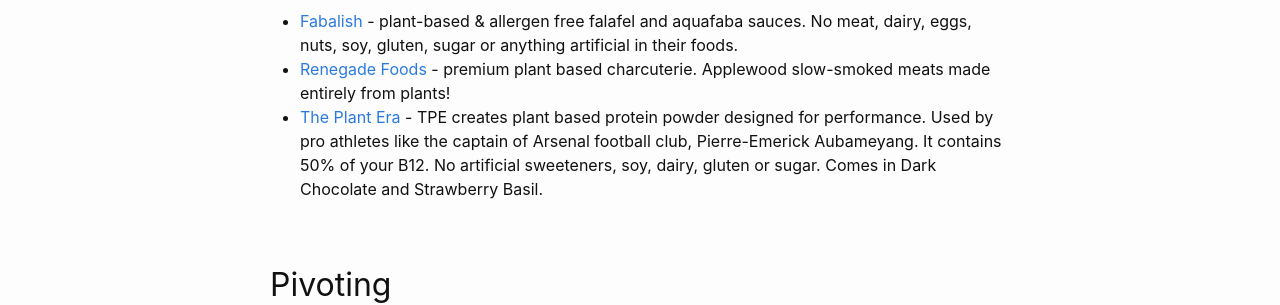
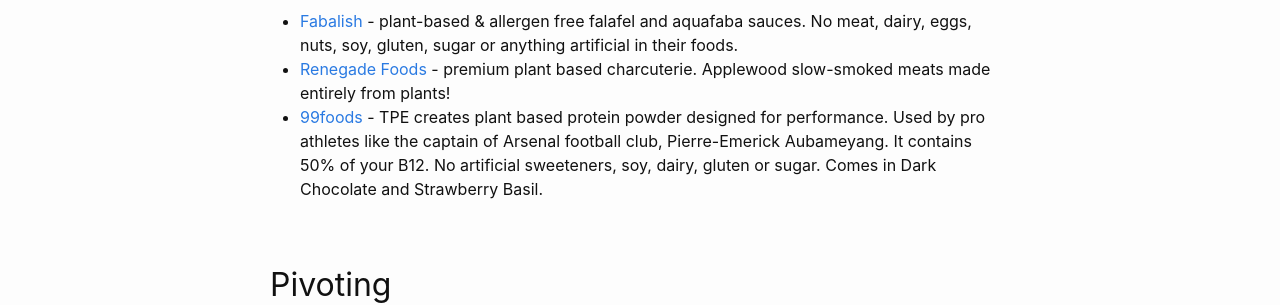
Before and after one commit to katpavan/katpavan.github.io, a Jekyll site: the page built from portfolio.md, in a window 1280 px wide. Shown: the part 1232-1537 px from the top of the page. Built offline with Jekyll 4.4.1, drawn with Linux system fonts in a browser that asks for light colours.

Commit message:
Update portfolio.md

```diff
--- a/portfolio.md
+++ b/portfolio.md
@@ -31,7 +31,7 @@
 
 - [Fabalish](https://www.fabalish.com) - plant-based & allergen free falafel and aquafaba sauces. No meat, dairy, eggs, nuts, soy, gluten, sugar or anything artificial in their foods.
 - [Renegade Foods](https://renegadefoods.com/) - premium plant based charcuterie. Applewood slow-smoked meats made entirely from plants!
-- [The Plant Era](https://theplantera.com) - TPE creates plant based protein powder designed for performance. Used by pro athletes like the captain of Arsenal football club, Pierre-Emerick Aubameyang. It contains 50% of your B12. No artificial sweeteners, soy, dairy, gluten or sugar. Comes in Dark Chocolate and Strawberry Basil.
+- [99foods](https://99foods.io/) - TPE creates plant based protein powder designed for performance. Used by pro athletes like the captain of Arsenal football club, Pierre-Emerick Aubameyang. It contains 50% of your B12. No artificial sweeteners, soy, dairy, gluten or sugar. Comes in Dark Chocolate and Strawberry Basil.
 
 ## Pivoting
 
```
